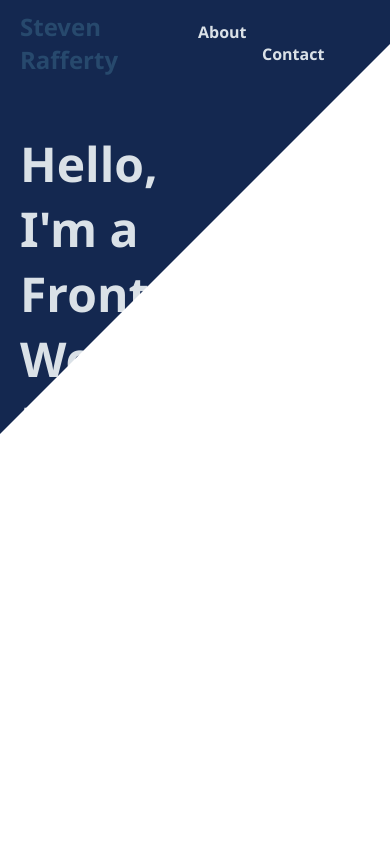
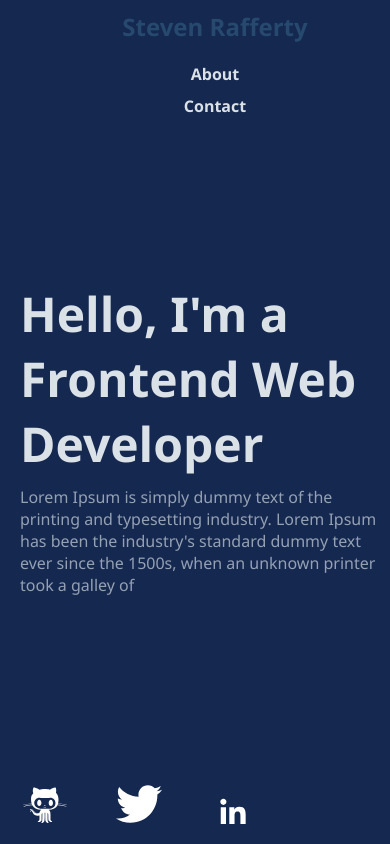
Before and after one commit to StevenRafferty/Portfolio-template, a plain HTML site: page index.html in a window 390 px wide. Drawn offline with Linux system fonts and the light colour scheme.

Commit message:
Added social icons and implemented responsive design

```diff
--- a/index.html
+++ b/index.html
@@ -11,8 +11,8 @@
 
         <nav>
             <div id="brand">Steven Rafferty</div>
-            <div>
-                <a href="#">About</a>
+            <div class="links">
+                <a href="#" id="about">About</a>
                 <a href="#" id="contact">Contact</a>
             </div>
         </nav>
@@ -26,6 +26,12 @@
             </p>
         </main>
 
+        <footer class="social-icons">
+            <img class="icon" src="./assets/icons/github.svg" alt="Link to GitHub">
+            <img class="icon" src="./assets/icons/twitter.svg" alt="Link to Twitter">
+            <img class="icon" src="./assets/icons/linkedin.svg" alt="Link to Linkedin">
+        </footer>
+
         <div id="triangle"></div>
 
         <script src="main.js"></script>
--- a/style.css
+++ b/style.css
@@ -67,3 +67,64 @@ a:hover {
 .description {
     opacity: 0.65;
 }
+
+/* Footer */
+.social-icons {
+    position: absolute;
+    bottom: 10px;
+}
+
+.icon {
+    width: 50px;
+    height: 50px;
+    margin: 0 20px;
+}
+
+
+/* Tablet */
+@media only screen and (max-width: 1024px) {
+    /* Responsiveness for Triangle */
+    #triangle {
+        border-width: 0 0 500px 500px;
+    }
+}
+
+/* Mobile */
+@media only screen and (max-width: 768px) {
+    /* Responsiveness for main content */
+    .content {
+        width: 100%;
+    }
+    .description {
+        padding-right: 30px;
+    }
+
+    /* Responsiveness for Triangle */
+    #triangle {
+        display: none;
+    }
+}
+
+/* Mobile (small) */
+@media only screen and (max-width: 420px) {
+    /* Navbar */
+    nav {
+        width: 100%;
+        flex-direction: column;
+    }
+
+    .links {
+        display: flex;
+        flex-direction: column;
+        align-items: center;
+    }
+
+    #about {
+        margin-top: 20px;
+    }
+
+    #contact {
+        margin-top: 10px;
+        margin-left: 0;
+    }
+}
```
Also changed, not shown: assets/icons/github.svg (added), assets/icons/linkedin.svg (added), assets/icons/twitter.svg (added).
